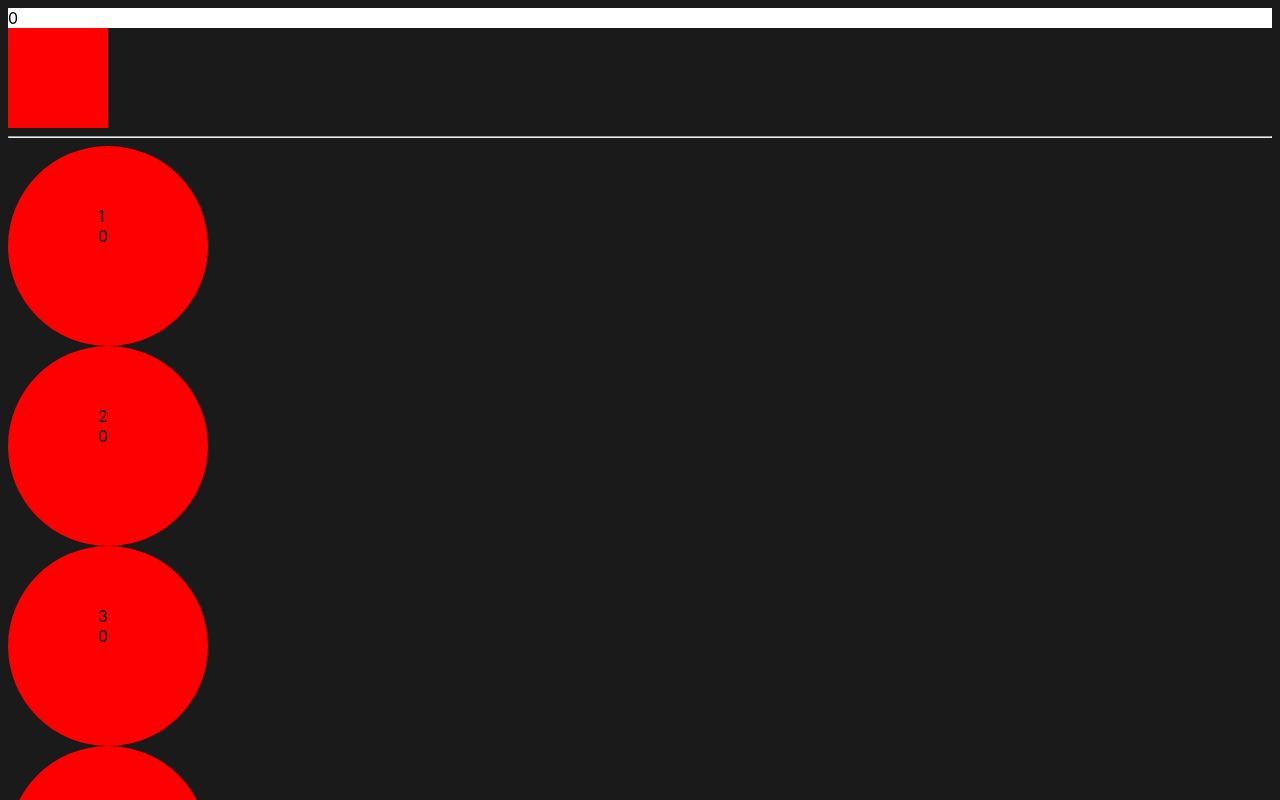
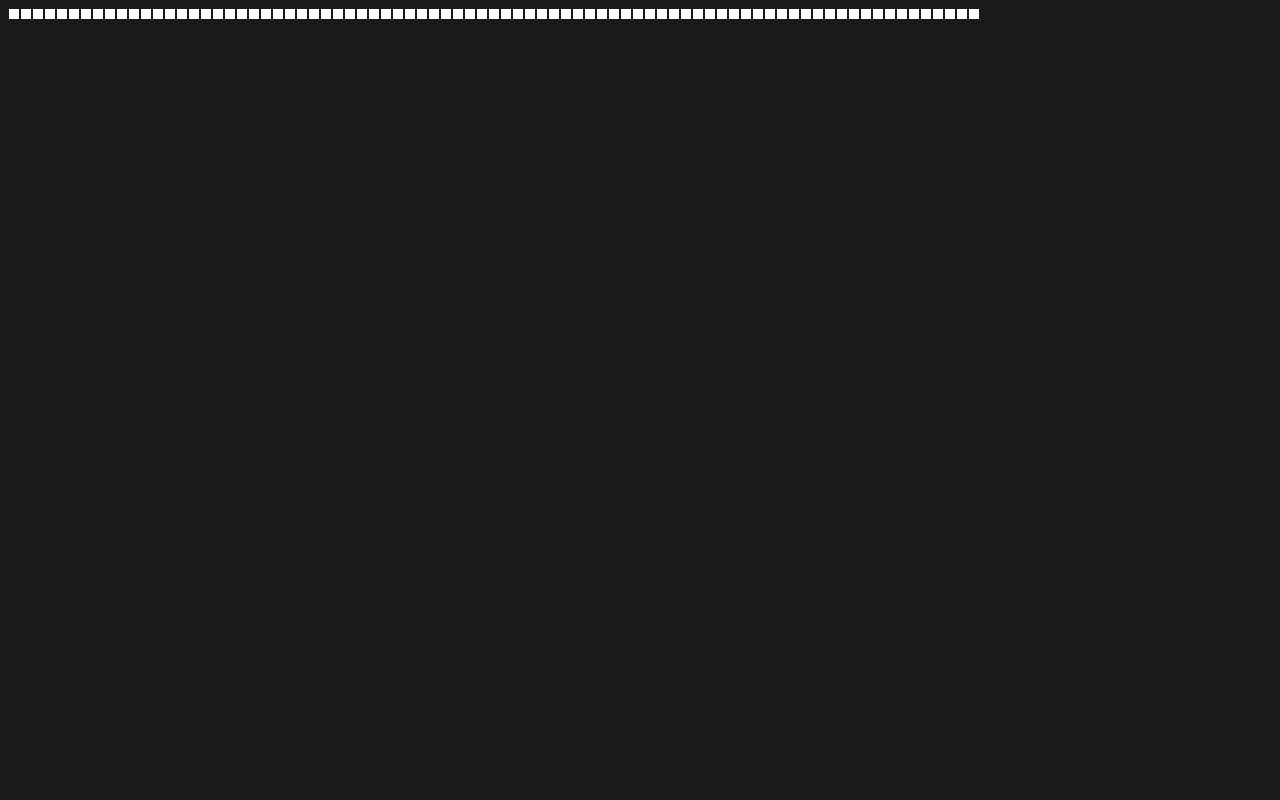
Before and after one commit to PaxDaciae/WorkshopOne, a React (Vite) app in the folder fidgetOne/: page / in a window 1280 px wide. Shown: the top 800 px of the page. Built offline with nearby package versions, Linux system fonts and the light colour scheme.

Commit message:
working on interactive background mosaics

```diff
--- /dev/null
+++ b/fidgetOne/Components/CubeCanvas.jsx
@@ -0,0 +1,24 @@
+import React from "react"
+import BackgroundCube from "../Components/cubeBackgroundElement"
+
+export default function CubeCanvas(){
+    // const width = screen.width
+    // const height = screen.height
+    const styles = {
+        row: {
+            display: "flex"
+        }
+    }
+    let cubeNumber = []
+
+    for(let i = 0; i <= (screen.width / 10); i++){
+        cubeNumber.push("A")
+    }
+
+    let cubeRow = cubeNumber.map(cube => <BackgroundCube />)
+    return(
+        <div style = {styles.row}>
+            {cubeRow}
+        </div>
+    )
+}
--- a/fidgetOne/Components/cubeBackgroundElement.jsx
+++ b/fidgetOne/Components/cubeBackgroundElement.jsx
@@ -1 +1,22 @@
 // make the black-white changing cube with color transition in css to mosaic together into a background //
+
+import React from "react"
+import {useState} from "react"
+
+export default function CubeElement(){
+
+    const [cubeSizeState, setCubeSizeState] = useState(10)
+    const [cubeColorState, setCubeColorState] = useState(1)
+
+    const styles = {
+        backgroundCube : {
+            margin: "1px",
+            width: `${cubeSizeState}px`,
+            height: `${cubeSizeState}px`,
+            backgroundColor:  cubeColorState === 0 ? "black" : "white"
+        }
+    }
+    return (
+        <div className = "backgroundCube" style = {styles.backgroundCube}></div>
+    )
+}
--- a/fidgetOne/src/App.jsx
+++ b/fidgetOne/src/App.jsx
@@ -2,6 +2,8 @@ import { useState } from 'react'
 import Cube from "../Components/ClickCube"
 import Circle from "../Components/ClickCircle"
 import './App.css'
+import BackgroundCube from "../Components/cubeBackgroundElement"
+import CubeCanvas from "../Components/CubeCanvas"
 
 function App() {
   // THIS ARRAY SHOULD HOLD SEVERAL CIRCLES EACH WITH THEIR OWN STATE//
@@ -66,6 +68,9 @@ function App() {
   const containerStyle = {
     margin: "auto",
   }
+  const flexStyle = {
+    display: "flex"
+  }
 
   // THIS FUNCTION SHIFTS CUBE STATE FROM 1 TO 3//
   function clickAddCounter(){
@@ -74,8 +79,10 @@ function App() {
 
   return (
     <div style = {containerStyle}>
-      <Cube count = {count} handleClick = {clickAddCounter}/>
-      {circleArray}
+      <div style = {flexStyle}></div>
+        <CubeCanvas />
+      {/* <Cube count = {count} handleClick = {clickAddCounter}/>
+      {circleArray} */}
     </div>
   )
 }
```
